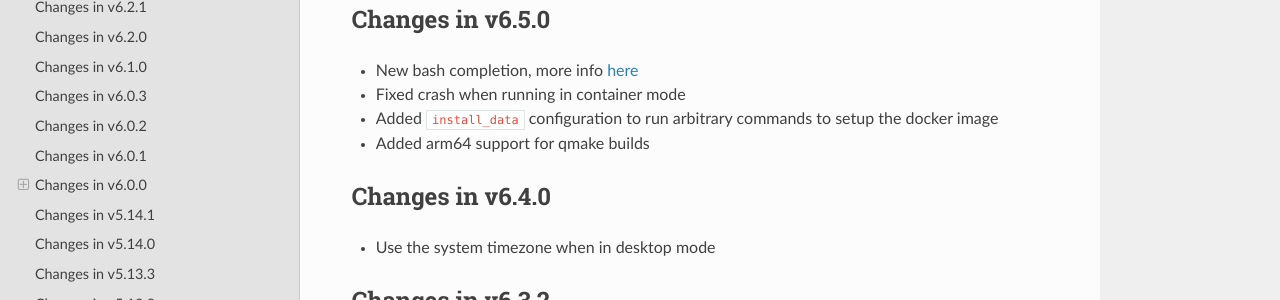
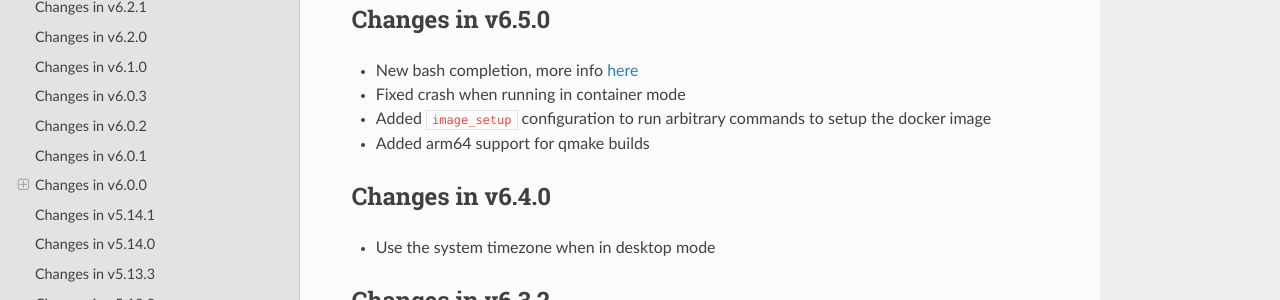
Before and after one commit to bhdouglass/clickable, a Sphinx documentation site: the page built from docs/changelog.rst, in a window 1280 px wide and 900 px high. Shown: the part 157-457 px from the top of the window. Built offline with Sphinx 7.4.7 and the Read the Docs theme 2.0.0, drawn with Linux system fonts in a browser that asks for light colours.

Commit message:
Fixed reference to image_setup

```diff
--- a/docs/changelog.rst
+++ b/docs/changelog.rst
@@ -8,7 +8,7 @@ Changes in v6.5.0
 
 - New bash completion, more info `here <https://gitlab.com/clickable/clickable/blob/master/BASH_COMPLETION.md>`__
 - Fixed crash when running in container mode
-- Added ``install_data`` configuration to run arbitrary commands to setup the docker image
+- Added ``image_setup`` configuration to run arbitrary commands to setup the docker image
 - Added arm64 support for qmake builds
 
 Changes in v6.4.0
```
Also changed, not shown: 1 other file.
